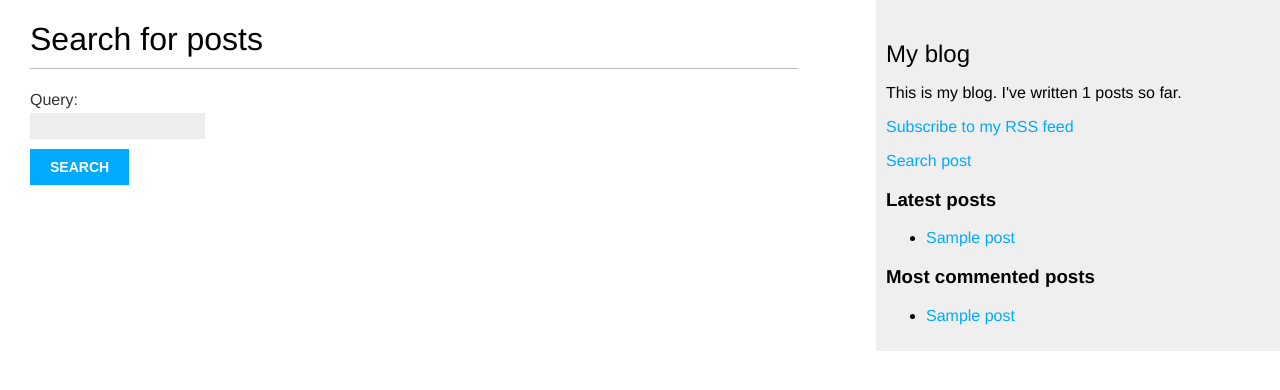
After one commit to veomall/djangoBlog, a Django app: page /blog/search/ in a window 1280 px wide. The commit adds this page. Shown: the top 390 px of the page. Run offline with Django 5.2, Linux system fonts and the light colour scheme; tables that the repository leaves empty hold one stand-in row (values such as "Sample post").

Commit message:
add search

```diff
--- a/blog/forms.py
+++ b/blog/forms.py
@@ -15,3 +15,6 @@ class CommentForm(forms.ModelForm):
     class Meta:
         model = Comment
         fields = ['name', 'email', 'body']
+
+class SearchForm(forms.Form):
+    query = forms.CharField()
--- a/blog/templates/blog/base.html
+++ b/blog/templates/blog/base.html
@@ -23,6 +23,11 @@
                 Subscribe to my RSS feed
             </a>
         </p>
+        <p>
+            <a href="{% url "blog:post_search" %}">
+                Search post
+            </a>
+        </p>
         <h3>Latest posts</h3>
         {% show_latest_posts 3 %}
         <h3>Most commented posts</h3>
--- /dev/null
+++ b/blog/templates/blog/post/search.html
@@ -0,0 +1,32 @@
+{% extends "blog/base.html" %}
+{% load blog_tags %}
+
+{% block title %}Search{% endblock %}
+
+{% block content %}
+    {% if query %}
+        <h1>Posts containing "{{ query }}"</h1>
+        <h3>
+            {% with results.count as total_results %}
+                Found {{ total_results }} result{{ total_results|pluralize }}
+            {% endwith %}
+        </h3>
+        {% for post in results %}
+            <h4>
+                <a href="{{ post.get_absolute_url }}">
+                    {{ post.title }}
+                </a>
+            </h4>
+            {{ post.body|markdown|truncatewords_html:12 }}
+        {% empty %}
+            <p>There are no results for your query.</p>
+        {% endfor %}
+        <p><a href="{% url "blog:post_search" %}">Search again</a></p>
+    {% else %}
+        <h1>Search for posts</h1>
+        <form method="get">
+            {{ form.as_p }}
+            <input type="submit" value="Search">
+        </form>
+    {% endif %}
+{% endblock %}
--- a/blog/urls.py
+++ b/blog/urls.py
@@ -16,4 +16,5 @@ urlpatterns = [
     path('<int:post_id>/comment/', views.post_comment, name='post_comment'),
     path('tag/<slug:tag_slug>/', views.post_list, name='post_list_by_tag'),
     path('feed/', LatestPostsFeed(), name='post_feed'),
+    path('search/', views.post_search, name='post_search'),
 ]
--- a/blog/views.py
+++ b/blog/views.py
@@ -3,8 +3,10 @@ from django.core.paginator import EmptyPage, PageNotAnInteger, Paginator
 from django.core.mail import send_mail
 from django.views.decorators.http import require_POST
 from django.db.models import Count
+from django.contrib.postgres.search import SearchVector
+from django.contrib.postgres.search import SearchVector, SearchQuery, SearchRank
 from .models import Post
-from .forms import EmailPostForm, CommentForm
+from .forms import EmailPostForm, CommentForm, SearchForm
 from taggit.models import Tag
 
 
@@ -121,3 +123,32 @@ def post_comment(request, post_id):
         'blog/post/comment.html',
         {'post': post, 'form':form, 'comment': comment}
     )
+
+def post_search(request):
+    form = SearchForm()
+    query = None
+    results = []
+
+    if 'query' in request.GET:
+        form = SearchForm(request.GET)
+        if form.is_valid():
+            query = form.cleaned_data['query']
+            search_vector = SearchVector('title', 'body')
+            search_query = SearchQuery(query)
+            results = (
+                Post.published.annotate(
+                    search=search_vector, rank=SearchRank(search_vector, search_query)
+                )
+                .filter(search=search_query)
+                .order_by('-rank')
+            )
+
+    return render(
+        request,
+        'blog/post/search.html',
+        {
+            'form': form,
+            'query': query,
+            'results': results
+        },
+    )
```
Also changed, not shown: blog/management/commands/export_data.py (added, +35 -0 lines), mysite/settings.py (+14 -3 lines).
